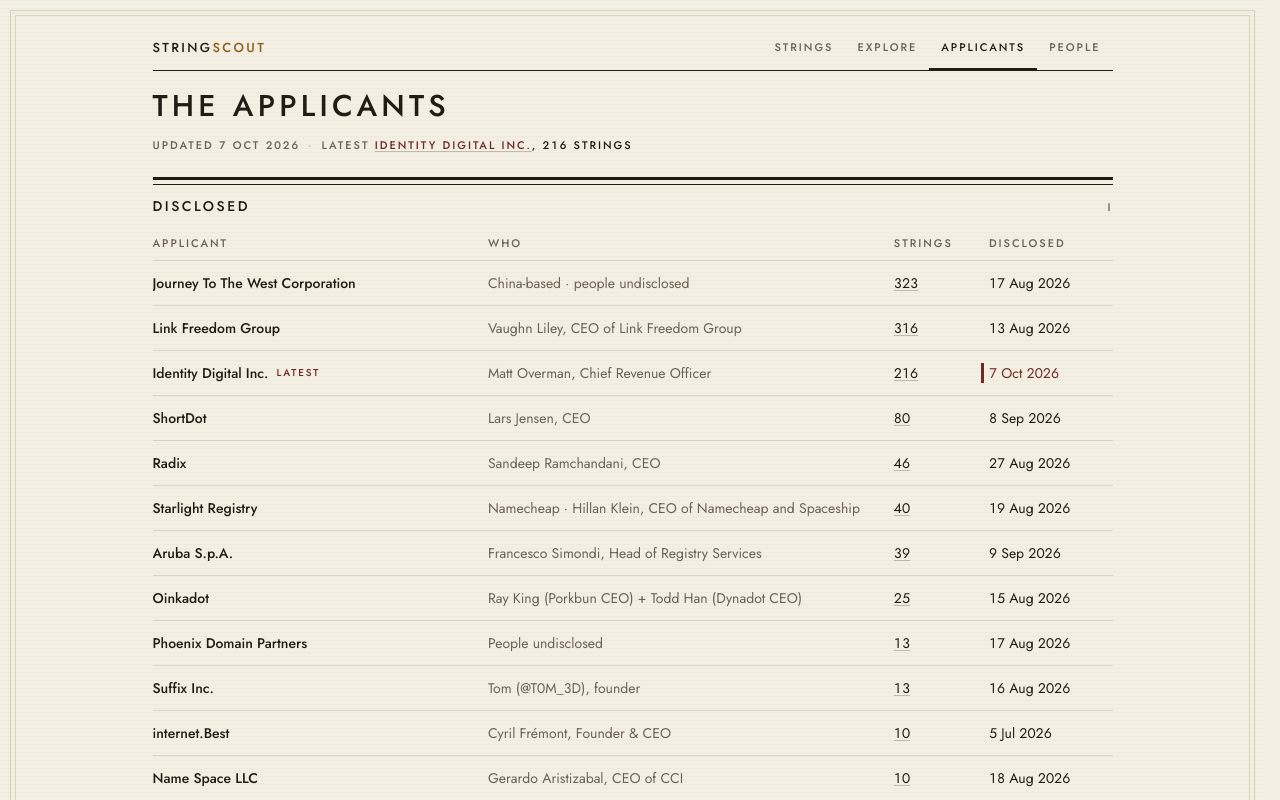
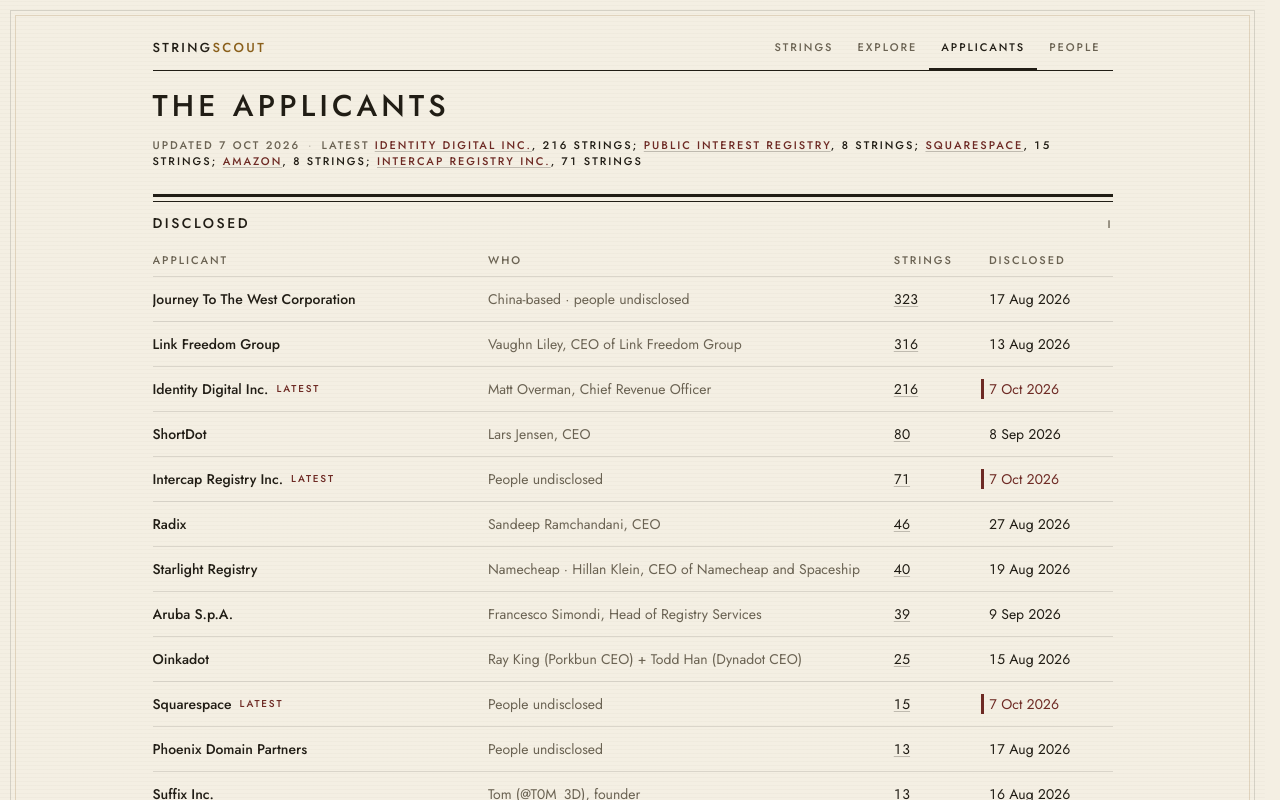
Before and after one commit to aslobodnik/stringscout, a Next.js app: page /archive/applicants in a window 1280 px wide. Shown: the top 800 px of the page. Built offline with nearby package versions, Linux system fonts and the light colour scheme.

Commit message:
add four 2026-round applicants revealed via reveal day trade press
public interest registry, squarespace, amazon and intercap registry all
confirmed named strings to domain name wire's reveal-day coverage, with
no own-channel announcement found for any of them

```diff
--- a/data/applicants.ts
+++ b/data/applicants.ts
@@ -408,6 +408,46 @@ export const handApplicants: Applicant[] = [
     note: null,
     sourceIds: ["identitydigital"],
   },
+  {
+    slug: "pir",
+    status: "disclosed",
+    name: "Public Interest Registry",
+    backers: "People undisclosed",
+    feesPaid: null,
+    revealedOn: "2026-10-07",
+    note: null,
+    sourceIds: ["dnw-pir"],
+  },
+  {
+    slug: "squarespace",
+    status: "disclosed",
+    name: "Squarespace",
+    backers: "People undisclosed",
+    feesPaid: null,
+    revealedOn: "2026-10-07",
+    note: null,
+    sourceIds: ["dnw-squarespace"],
+  },
+  {
+    slug: "amazon",
+    status: "disclosed",
+    name: "Amazon",
+    backers: "People undisclosed",
+    feesPaid: null,
+    revealedOn: "2026-10-07",
+    note: null,
+    sourceIds: ["dnw-amazon"],
+  },
+  {
+    slug: "intercap",
+    status: "disclosed",
+    name: "Intercap Registry Inc.",
+    backers: "People undisclosed",
+    feesPaid: null,
+    revealedOn: "2026-10-07",
+    note: null,
+    sourceIds: ["dnw-intercap"],
+  },
 ];
 
 export const applicants: Applicant[] = [
--- a/data/claims.ts
+++ b/data/claims.ts
@@ -287,6 +287,55 @@ export const claims: Claim[] = dedupe([
   // published on its own site. Primary/replacement split not stated.
   ...expand(identityDigitalStrings, "identitydigital", ["identitydigital"]),
 
+  // Public Interest Registry (.org registry) — eight strings named to Domain
+  // Name Wire, which reports six of them also carry an unnamed backup
+  // string. Named strings are therefore primary, same reasoning as Oinkadot.
+  ...expand(
+    ["aid", "cause", "donate", "hope", "impact", "mission", "nonprofit", "organization"],
+    "pir",
+    ["dnw-pir"],
+    "primary"
+  ),
+
+  // Squarespace — 15 strings named to Domain Name Wire as its full 2026-round
+  // application list; primary/backup split not stated.
+  ...expand(
+    [
+      "brand", "chef", "class", "firm", "goods", "gym", "hub", "lab", "learn",
+      "member", "planner", "pod", "skill", "trainer", "venue",
+    ],
+    "squarespace",
+    ["dnw-squarespace"]
+  ),
+
+  // Amazon — eight dot-brand strings named to Domain Name Wire as its full
+  // 2026-round application list; primary/backup split not stated.
+  ...expand(
+    ["alexa", "echo", "eero", "kgs", "kuiper", "leo", "ring", "twitch"],
+    "amazon",
+    ["dnw-amazon"]
+  ),
+
+  // Intercap Registry (.inc, .dealer, .box registry) — 71 strings named to
+  // Domain Name Wire as its full 2026-round application list; primary/backup
+  // split not stated.
+  ...expand(
+    [
+      "agent", "brand", "hub", "good", "robot", "max", "pod", "zen", "ask",
+      "mind", "vibe", "gaming", "omg", "portal", "share", "wealth", "crypto",
+      "get", "hello", "list", "merch", "project", "yes", "all", "big",
+      "brain", "cart", "cast", "donate", "forms", "learn", "pal", "real",
+      "wallet", "well", "corporation", "creator", "demo", "find", "hire",
+      "platform", "product", "profile", "sell", "trip", "url", "visit",
+      "wiz", "commerce", "consult", "create", "fam", "files", "impact",
+      "nft", "owl", "slides", "vid", "account", "backup", "comedy", "globe",
+      "great", "invite", "legacy", "lend", "look", "plex", "say", "stats",
+      "stupid",
+    ],
+    "intercap",
+    ["dnw-intercap"]
+  ),
+
   // Pre-window intent announcements, per Domain Incite. Not applications: the
   // "intent" kind keeps them visible in the table without counting them as
   // disclosed strings.
--- a/data/sources.ts
+++ b/data/sources.ts
@@ -367,6 +367,38 @@ const handSources: Source[] = [
     date: "2026-10-07",
     kind: "applicant",
   },
+  {
+    id: "dnw-pir",
+    outlet: "Domain Name Wire",
+    title: ".Org registry applies for eight top level domain names",
+    url: "https://domainnamewire.com/2026/10/07/org-registry-applies-for-eight-top-level-domain-names/",
+    date: "2026-10-07",
+    kind: "trade",
+  },
+  {
+    id: "dnw-squarespace",
+    outlet: "Domain Name Wire",
+    title: "Squarespace gets into the domain registry business",
+    url: "https://domainnamewire.com/2026/10/07/squarespace-gets-into-the-domain-registry-business/",
+    date: "2026-10-07",
+    kind: "trade",
+  },
+  {
+    id: "dnw-amazon",
+    outlet: "Domain Name Wire",
+    title: "Amazon dials back top level domain ambitions in 2026 round",
+    url: "https://domainnamewire.com/2026/10/07/amazon-dials-back-top-level-domain-ambitions-in-2026-round/",
+    date: "2026-10-07",
+    kind: "trade",
+  },
+  {
+    id: "dnw-intercap",
+    outlet: "Domain Name Wire",
+    title: "Surprise? Intercap registry is one of biggest new TLD applicants",
+    url: "https://domainnamewire.com/2026/10/07/surprise-intercap-registry-is-one-of-biggest-new-tld-applicants/",
+    date: "2026-10-07",
+    kind: "trade",
+  },
 ];
 
 // Numbered in bucket order so a superscript resolves to exactly one entry and
```
